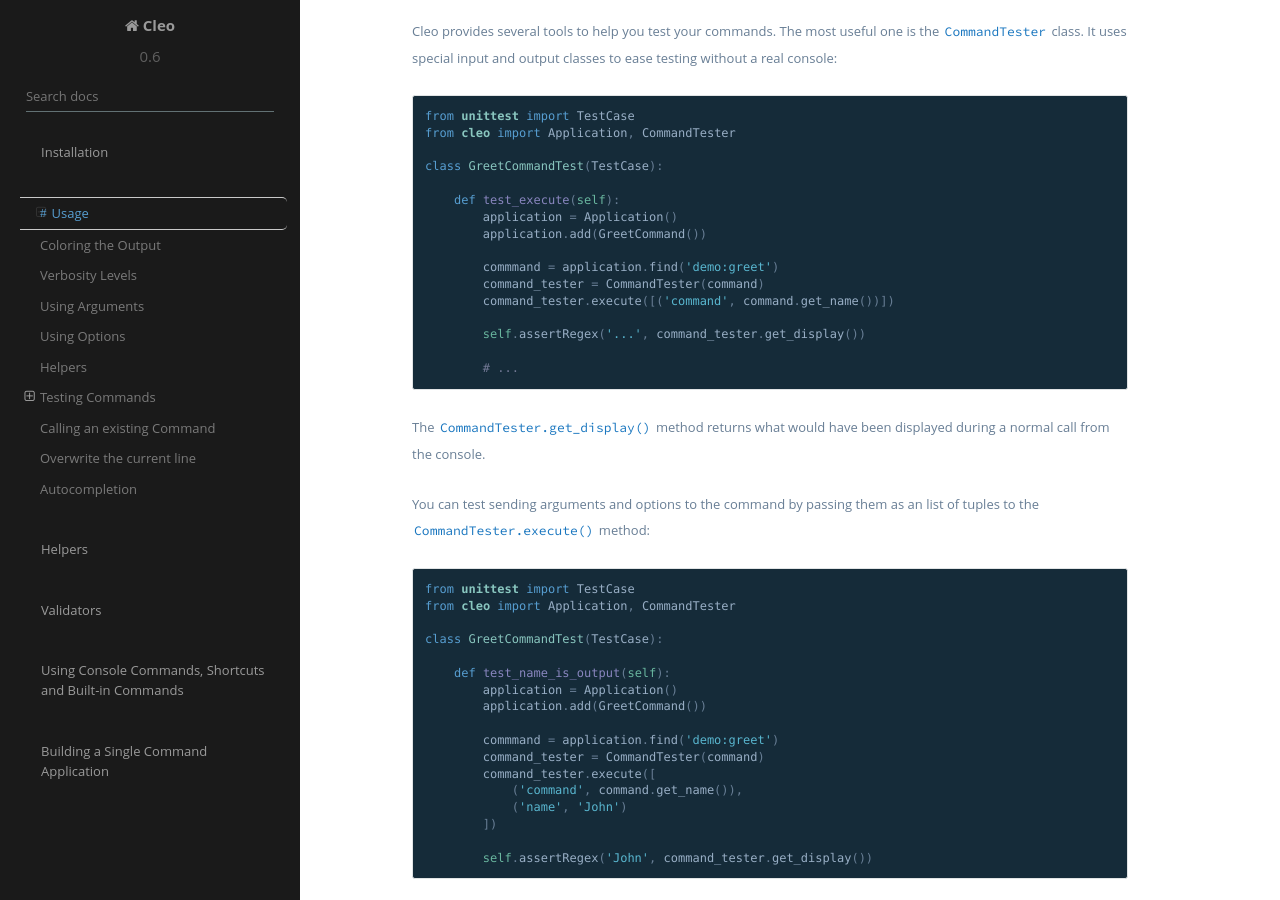
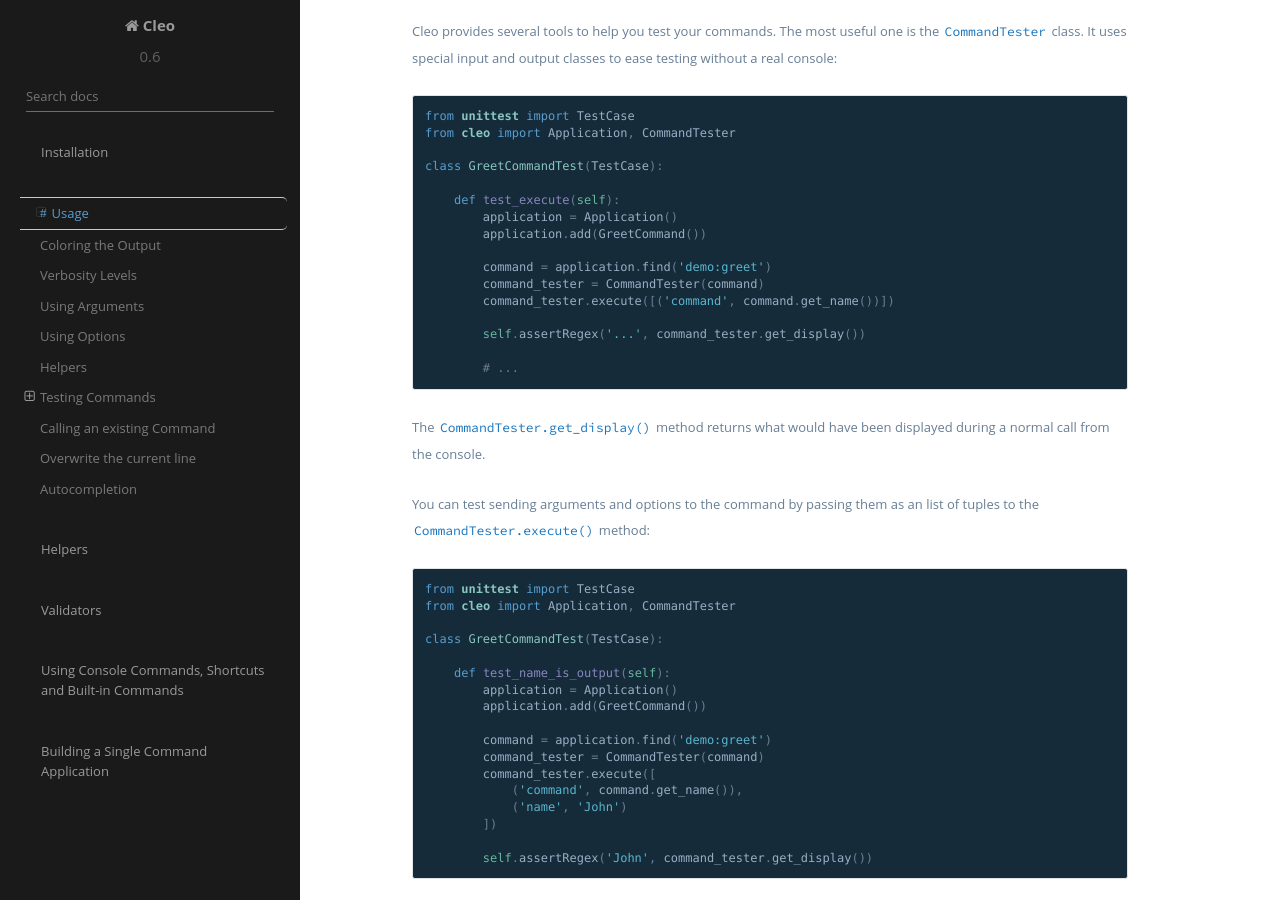
Before and after one commit to python-poetry/cleo, a Sphinx documentation site: the page built from docs/introduction.rst, in a window 1280 px wide and 900 px high, scrolled down 9650 px. Built offline with Sphinx 7.4.7 and the Read the Docs theme 2.0.0, drawn with Linux system fonts in a browser that asks for light colours.

Commit message:
typo: commmand --> command

```diff
--- a/docs/introduction.rst
+++ b/docs/introduction.rst
@@ -488,7 +488,7 @@ console:
             application = Application()
             application.add(GreetCommand())
 
-            commmand = application.find('demo:greet')
+            command = application.find('demo:greet')
             command_tester = CommandTester(command)
             command_tester.execute([('command', command.get_name())])
 
@@ -513,7 +513,7 @@ as an list of tuples to the ``CommandTester.execute()`` method:
             application = Application()
             application.add(GreetCommand())
 
-            commmand = application.find('demo:greet')
+            command = application.find('demo:greet')
             command_tester = CommandTester(command)
             command_tester.execute([
                 ('command', command.get_name()),
```
